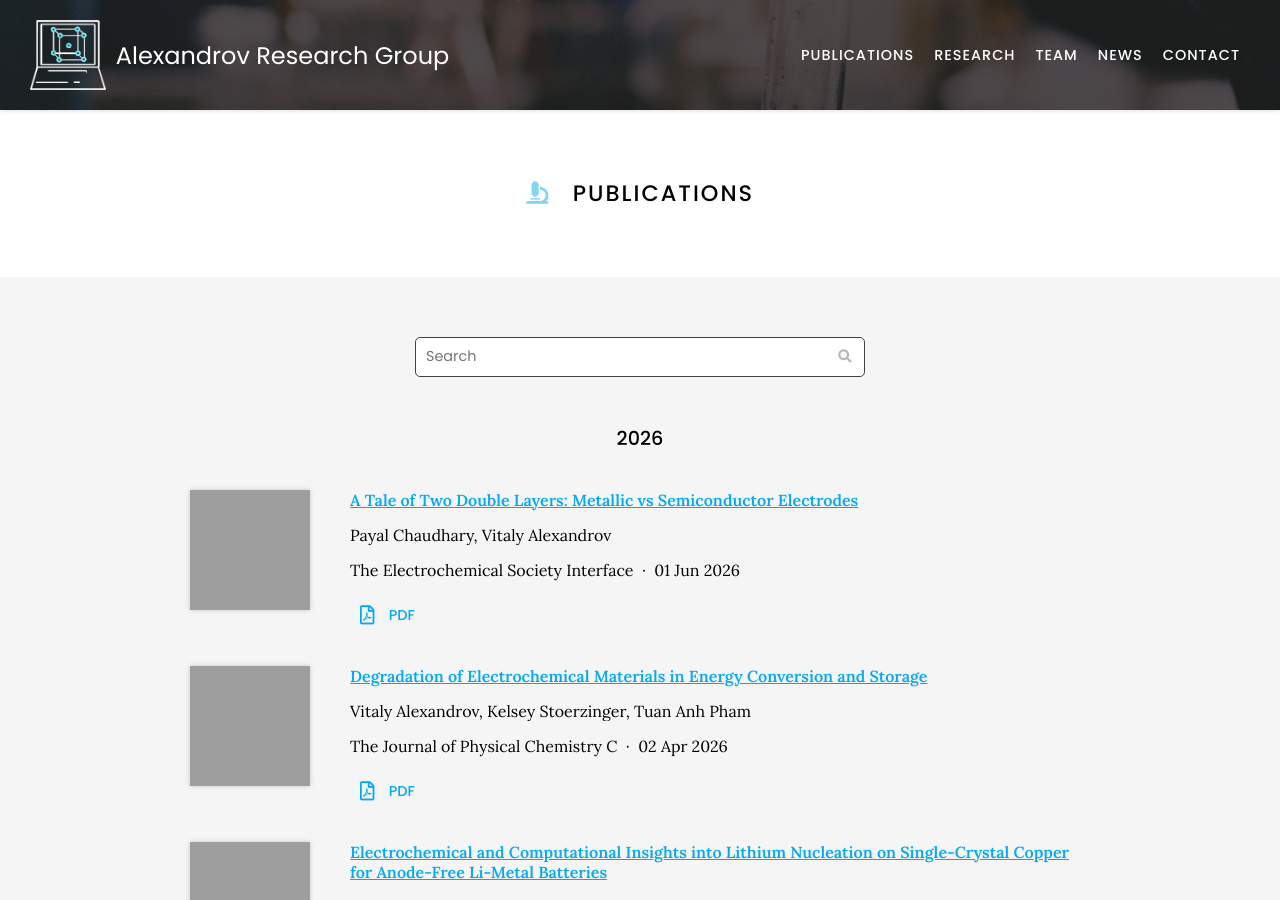
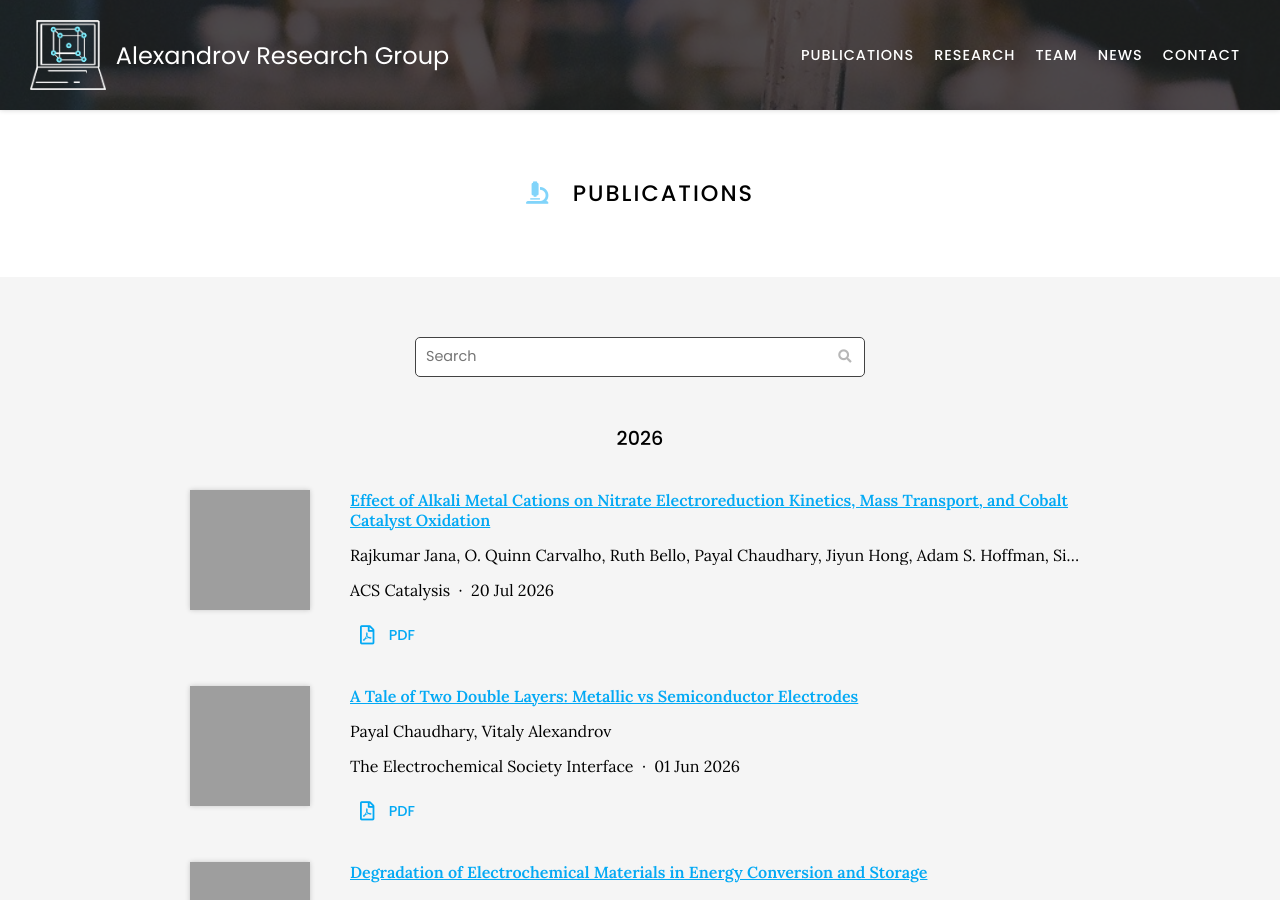
Before and after one commit to valexandrov/webpage, a Jekyll site: the page built from publications/index.md, in a window 1280 px wide and 900 px high. Built offline with Jekyll 4.4.1, drawn with Linux system fonts in a browser that asks for light colours; nearby versions of some CDN libraries; grey boxes are pictures that could not be loaded.

Commit message:
Generate citations

```diff
--- a/_data/citations.yaml
+++ b/_data/citations.yaml
@@ -1,5 +1,26 @@
 # GENERATED AUTOMATICALLY, DO NOT EDIT
 
+- id: doi:10.1021/acscatal.6c02764
+  title: Effect of Alkali Metal Cations on Nitrate Electroreduction Kinetics, Mass
+    Transport, and Cobalt Catalyst Oxidation
+  authors:
+  - Rajkumar Jana
+  - O. Quinn Carvalho
+  - Ruth Bello
+  - Payal Chaudhary
+  - Jiyun Hong
+  - Adam S. Hoffman
+  - Simon R. Bare
+  - Ankur Gupta
+  - Vitaly Alexandrov
+  - Kelsey A. Stoerzinger
+  publisher: ACS Catalysis
+  date: '2026-07-20'
+  link: https://doi.org/hcb64x
+  image: https://pubs.acs.org/cms/10.1021/acscatal.6c02764/asset/images/medium/cs6c02764_toc.gif
+  extra-links:
+  - type: pdf
+    link: https://valexandrov.github.io/webpage/papers/effect-of-alkali-metal-cations-on-nitrate-electroreduction-kinetics-mass-transport-and-cobalt-catalyst-oxidation.pdf
 - id: doi:10.1149/2.F06262IF
   title: 'A Tale of Two Double Layers: Metallic vs Semiconductor Electrodes'
   authors:
```
